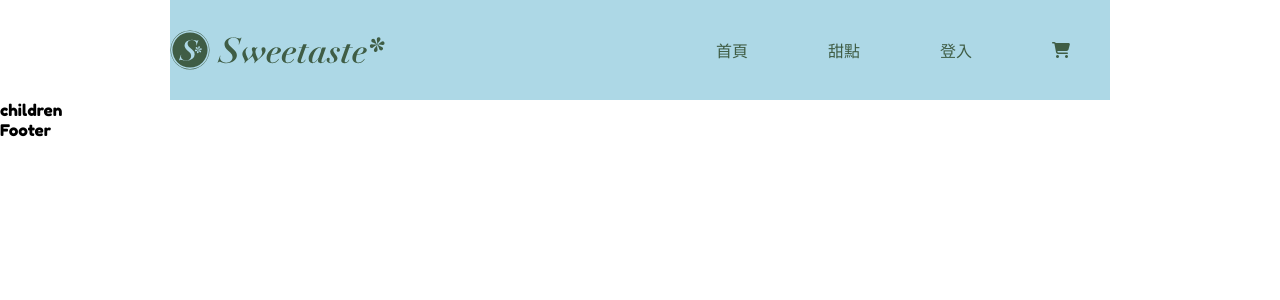
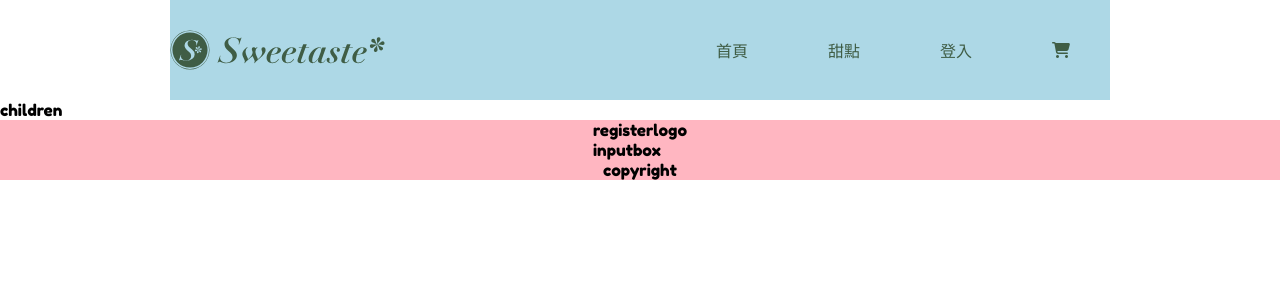
Before and after one commit to FengSanIClover/React-DessertShop-Typescript, a React (Create React App) app: page / in a window 1280 px wide. Shown: the top 300 px of the page. Built offline with nearby package versions, Linux system fonts and the light colour scheme.

Commit message:
建立 Footer

```diff
--- /dev/null
+++ b/src/asset/styles/Containers/Footer.scss
@@ -0,0 +1,8 @@
+@import '../Main/main.scss';
+
+.f-container {
+    width: 100%;
+    @include base-flex();
+    flex-flow: column;
+    background-color: lightpink;
+}
--- /dev/null
+++ b/src/components/Register/index.tsx
@@ -0,0 +1,12 @@
+import React from 'react';
+
+const register: React.FC = () => {
+    return (
+        <div>
+            <div>registerlogo</div>
+            <div>inputbox</div>
+        </div>
+    )
+}
+
+export default register;
--- /dev/null
+++ b/src/containers/Footer/index.tsx
@@ -0,0 +1,14 @@
+import React from 'react';
+import 'asset/styles/Containers/Footer.scss';
+import Register from '../../components/Register';
+
+const footer: React.FC = () => {
+    return (
+        <footer className="f-container">
+            <Register />
+            <div>copyright</div>
+        </footer>
+    )
+}
+
+export default footer;
--- a/src/containers/Layout/index.tsx
+++ b/src/containers/Layout/index.tsx
@@ -1,12 +1,13 @@
 import React from 'react';
 import Toolbar from '../Toolbar';
+import Footer from '../Footer';
 
 const layout: React.FC = (props) => {
     return (
         <>
             <Toolbar />
             <main>{props.children}</main>
-            <div>Footer</div>
+            <Footer />
         </>
     )
 }
```
